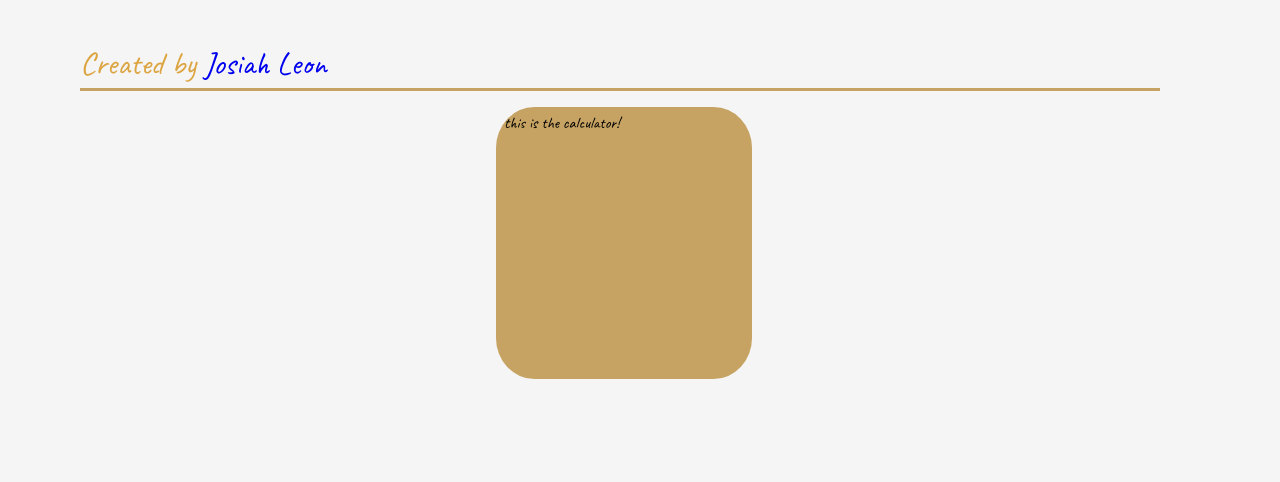
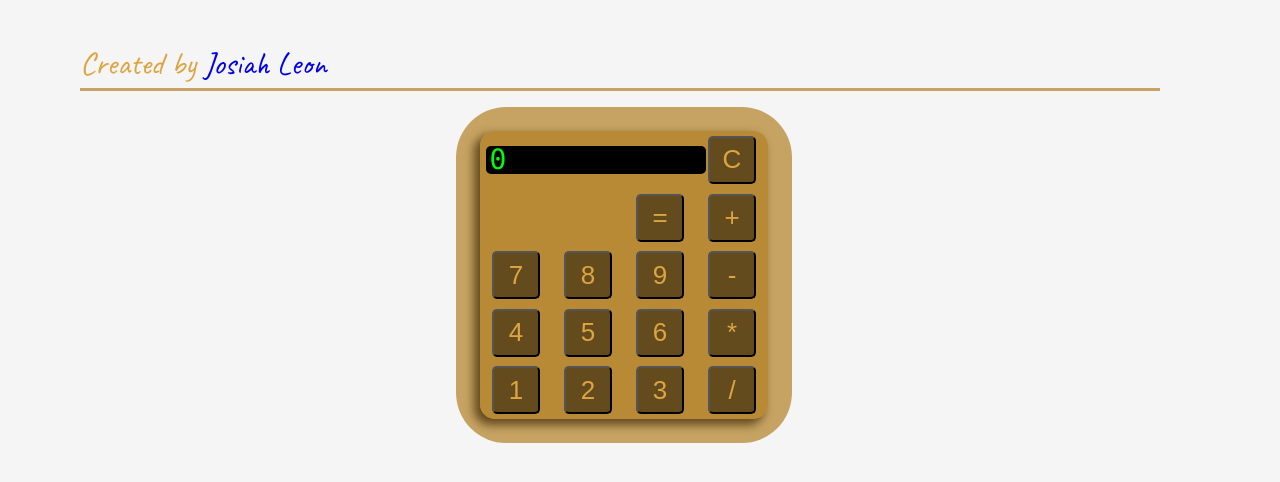
Before and after one commit to ROTBOW/mini-us, a React (Create React App) app: page / in a window 1280 px wide. Shown: the top 482 px of the page. Built offline with nearby package versions, Linux system fonts and the light colour scheme.

Commit message:
setup basic style for calc (will most likely update the styling bc its bad)

```diff
--- a/src/blocks/calculator/calculator.jsx
+++ b/src/blocks/calculator/calculator.jsx
@@ -4,9 +4,40 @@ import './calculator.scss';
 
 const Calculator = () => {
 
+    const [res, setRes] = useState(0);
+    const [val1, setVal1] = useState(0);
+    const [val2, setVal2] = useState(0);
+
+    const handleClick = (e) => {
+        // console.log(e.target.value);
+        // perfect... I can make a func to handle all clicks with this.
+        // Thank you propagation
+    }
+
     return (
         <div className="calc">
-            this is the calculator!
+            <div className="calc-body" onClick={handleClick}>
+                <div className="calc-res">{res}</div>
+
+                <button className="calc-c" value='clear'>C</button>
+                <button className="calc-plus" value='+'>+</button>
+                <button className="calc-minus" value="-">-</button>
+                <button className="calc-times" value="*">*</button>
+                <button className="calc-div" value="/">/</button>
+                <button className="calc-equals" value="=">=</button>
+
+                <button className="calc-num-row1" value="7">7</button>
+                <button className="calc-num-row1" value="8">8</button>
+                <button className="calc-num-row1" value="9">9</button>
+
+                <button className="calc-num-row2" value="4">4</button>
+                <button className="calc-num-row2" value="5">5</button>
+                <button className="calc-num-row2" value="6">6</button>
+
+                <button className="calc-num-row3" value="1">1</button>
+                <button className="calc-num-row3" value="2">2</button>
+                <button className="calc-num-row3" value="3">3</button>
+            </div>
         </div>
     )
 
--- a/src/blocks/calculator/calculator.scss
+++ b/src/blocks/calculator/calculator.scss
@@ -1,6 +1,91 @@
 @import '../../styles/block_mixin.scss';
+@import '../../styles/variables.scss';
 
 .calc {
     @include default-block;
+    width: 20rem;
+    height: 20rem;
+}
 
+.calc-body {
+    background-color: $second-color;
+    font-size: 28px;
+    border-radius: 15px;
+    height: 90%;
+    margin: 1rem;
+    box-shadow: -5px 5px 10px 1px $second-color-dark;
+
+    display: grid;
+    align-items: center;
+    justify-items: center;
+    grid-template-columns: repeat(4, 1fr);
+    grid-template-rows: repeat(5, 1fr);
+
+    .calc-res {
+        grid-column-start: 1;
+        grid-column-end: -2;
+
+        border-radius: 5px;
+        height: 50%;
+        width: 100%;
+        margin: 0 0 0 1rem;
+        padding-left: 0.2rem;
+
+        color: rgb(0, 255, 0);
+        background-color: black;
+        font-family: source-code-pro, Menlo, Monaco, Consolas, 'Courier New', monospace;
+        display: flex;
+        align-items: center;
+    }
+
+    button {
+        border-radius: 5px;
+        width: 3rem;
+        height: 3rem;
+        background-color: $second-color-dark;
+        color: $main-color;
+        font-size: 26px;
+    }
+
+    .calc-c {
+        grid-row: 1;
+        grid-column: 4;
+    }
+
+    .calc-plus {
+        grid-row: 2;
+        grid-column: 4;
+    }
+
+    .calc-minus {
+        grid-row: 3;
+        grid-column: 4;
+    }
+
+    .calc-times {
+        grid-row: 4;
+        grid-column: 4;
+    }
+
+    .calc-div {
+        grid-row: 5;
+        grid-column: 4;
+    }
+
+    .calc-equals {
+        grid-row: 2;
+        grid-column: 3;
+    }
+
+    .calc-num-row1 {
+        grid-row: 3;
+    }
+
+    .calc-num-row2 {
+        grid-row: 4;
+    }
+
+    .calc-num-row3 {
+        grid-row: 5;
+    }
 }
--- a/src/styles/variables.scss
+++ b/src/styles/variables.scss
@@ -1,4 +1,6 @@
 
 
 $main-color: rgb(220, 165, 65);
+
 $second-color: rgba(179, 129, 36, 0.70);
+$second-color-dark: rgb(99, 75, 30);
```
